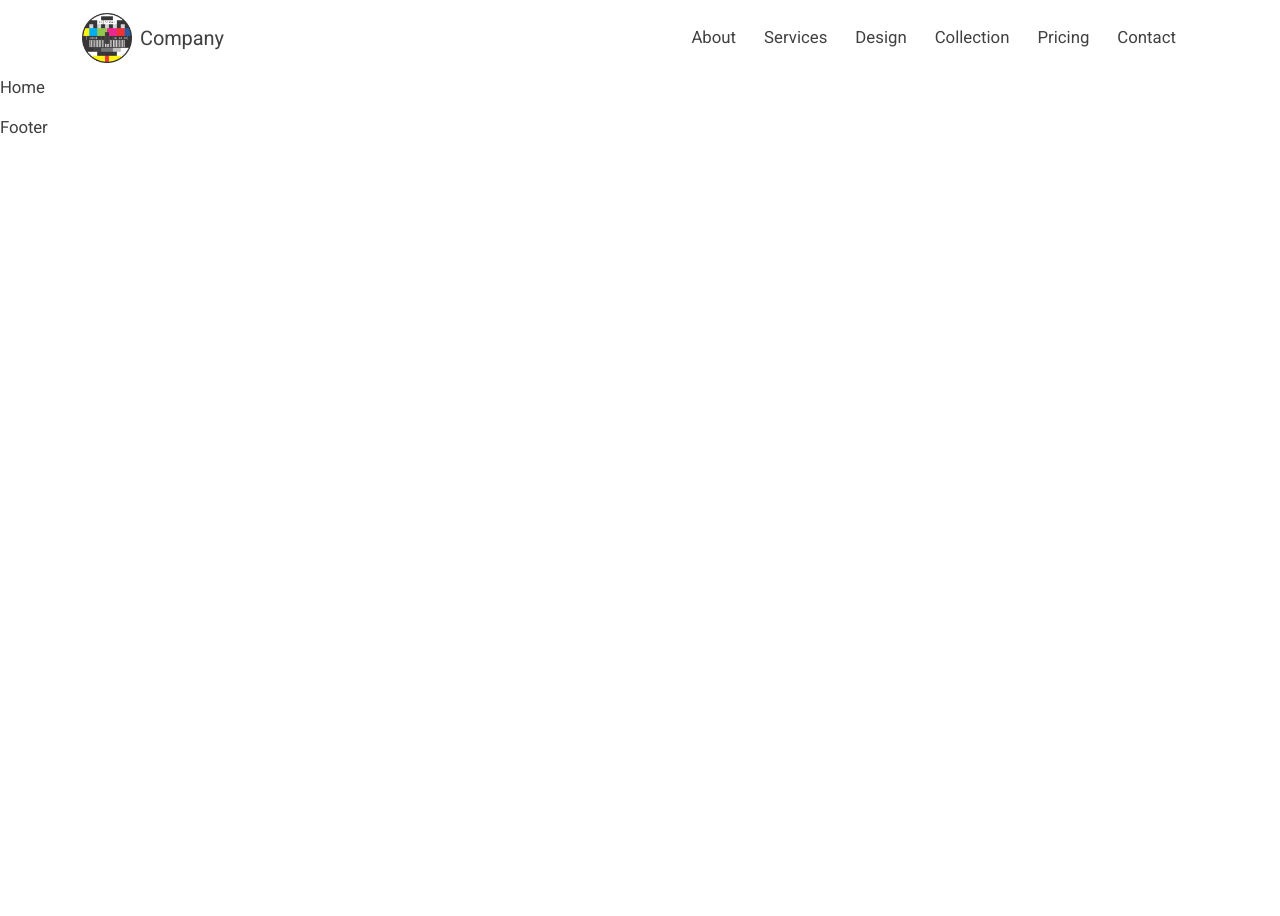
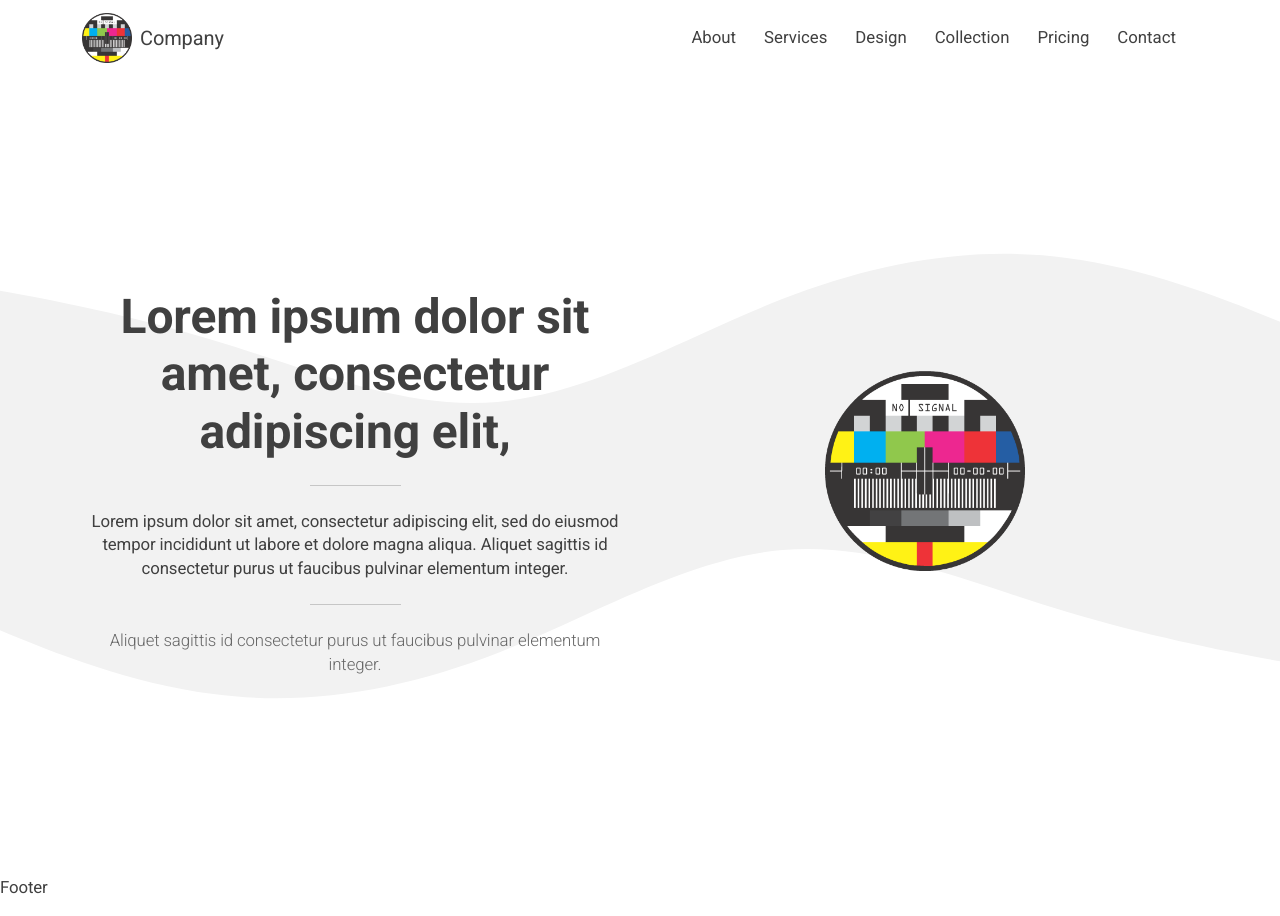
Before and after one commit to emrearabaci/d-stannum, a Next.js app: page / in a window 1280 px wide. Before the commit the page ends 800 px from the top, so only its background shows below. Built offline with nearby package versions, Linux system fonts and the light colour scheme.

Commit message:
Update index.js
Added "landing" section for show in browser.

```diff
--- a/pages/index.js
+++ b/pages/index.js
@@ -1,5 +1,9 @@
+/* Next modules */
+import Head from 'next/head';
+
+/* Components */
 import Layout from '../components/layout';
-import Head from 'next/head';
+import Landing from '../components/sections/landing';
 
 // Styles
 import styles from '../styles/modules/index.module.scss';
@@ -11,7 +15,7 @@ function Home() {
         <Head>
           <title>Home | Company Name</title>
         </Head>
-        <p>Home</p>
+        <Landing />
       </div>
     </Layout>
   );
```
